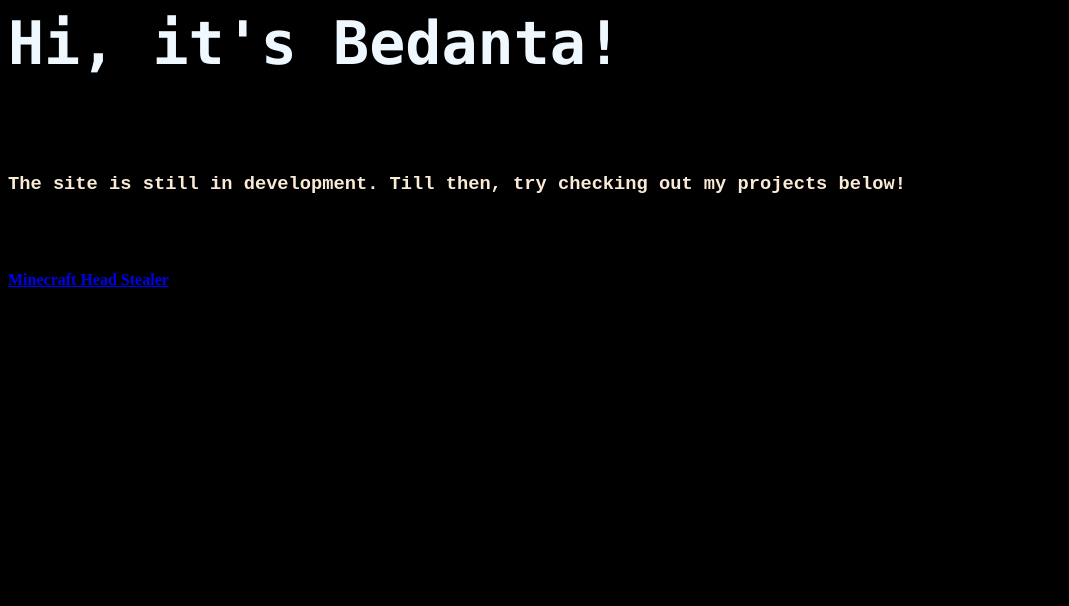
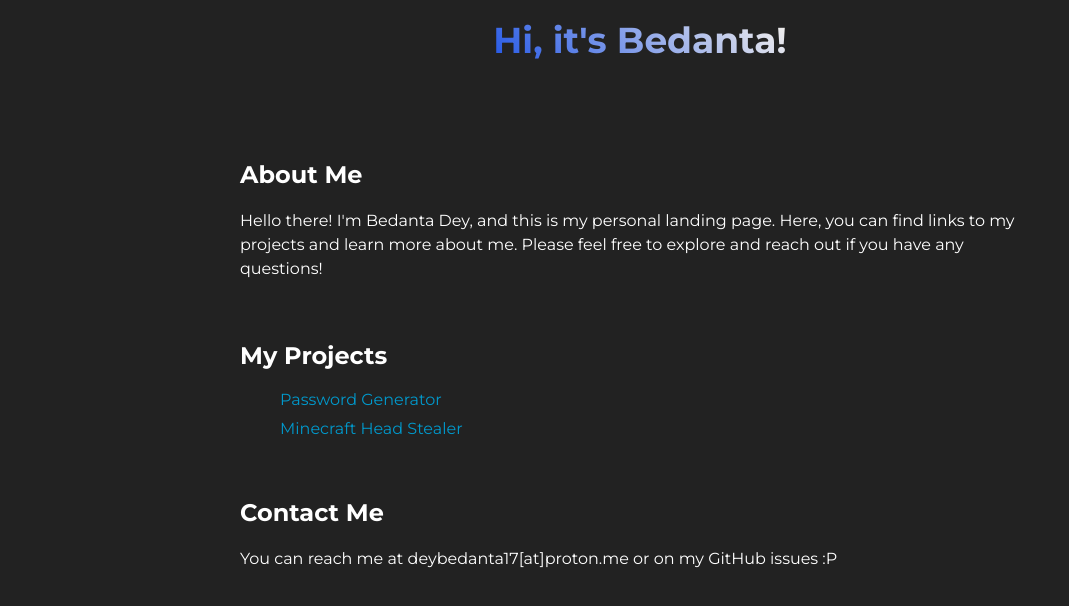
Before and after one commit to BedantaD/bedantad.github.io, a plain HTML site: page index.html in a window 1280 px wide. Shown: the whole page, without its empty margins (0-1069 px from the left). Drawn offline with Linux system fonts and the light colour scheme.

Commit message:
added a lot of new stuff

```diff
--- a/index.html
+++ b/index.html
@@ -1,12 +1,37 @@
+<!DOCTYPE html>
 <html>
-  <head>
-    <title> Cold... </title>
-  </head>
-  <body bgcolor="#000000">
-    <h1 style="color:aliceblue; font-family: 'Consolas'; font-size:60px">Hi, it's Bedanta!</h1>
-    <br><br>
-    <h3 style="color:antiquewhite; font-family: 'Courier New';">The site is still in development. Till then, try checking out my projects below!</h3>
-    <br><br>
-    <h4><a href="/mcheads/index.html" target="_blank">Minecraft Head Stealer</a></h4>
-  </body>
+<head>
+  <title>Bedanta Dey's Portfolio</title>
+  <link rel="icon" type="image/x-icon" href="https://upload.wikimedia.org/wikipedia/commons/thumb/a/a2/Katakana_letter_Tu.svg/1200px-Katakana_letter_Tu.svg.png">
+  <meta name="viewport" content="width=device-width, initial-scale=1">
+  <link href="https://fonts.googleapis.com/css2?family=Montserrat:wght@400;700&display=swap" rel="stylesheet">
+  <link rel="stylesheet" href="style.css">
+</head>
+<body>
+  <header>
+    <h1>Hi, it's Bedanta!</h1>
+  </header>
+  <div class="container">
+    <div class="section">
+      <h2>About Me</h2>
+      <p>Hello there! I'm Bedanta Dey, and this is my personal landing page. Here, you can find links to my projects and learn more about me. Please feel free to explore and reach out if you have any questions!</p>
+    </div>
+    <div class="section">
+      <h2>My Projects</h2>
+      <ul class="projects">
+        <li><a href="https://github.com/BedantaD/password-generator" target="_blank">Password Generator</a></li>
+        <li><a href="https://bedantad.github.io/mcheads" target="_blank">Minecraft Head Stealer</a></li>
+        <!-- <li><a href="[link to project 3]">Project 3</a></li> -->
+      </ul>
+    </div>
+    <div class="section">
+      <h2>Contact Me</h2>
+      <div class="contact">
+        <p>You can reach me at deybedanta17[at]proton.me or on my GitHub issues :P</p>
+        <!-- <p>Follow me on:</p>
+        <p><a href="[link to social media 1]">Social Media 1</a> | <a href="[link to social media 2]">Social Media 2</a></p> -->
+      </div>
+    </div>
+  </div>
+</body>
 </html>
--- /dev/null
+++ b/style.css
@@ -0,0 +1,85 @@
+body {
+    font-family: 'Montserrat', sans-serif;
+    margin: 0;
+    padding: 0;
+    box-sizing: border-box;
+    background-color: #222;
+    color: #fff;
+  }
+
+  header {
+
+    color: #fff;
+    display: flex;
+    justify-content: center;
+    align-items: center;
+    height: 80px;
+
+  }
+
+  h1 {
+    font-size: 36px;
+    margin: 0;
+    background: linear-gradient(45deg, #2357e6, #f7f3ed);
+    background-clip: text;
+    -webkit-background-clip: text;
+    -webkit-text-fill-color: transparent;
+  }
+
+  .container {
+    max-width: 800px;
+    margin: 0 auto;
+    padding: 20px;
+  }
+
+  .section {
+    margin-top: 60px;
+  }
+
+  .section h2 {
+    font-size: 24px;
+    margin-bottom: 20px;
+    color: #fff;
+  }
+
+  .section p {
+    font-size: 16px;
+    line-height: 1.5;
+  }
+
+  .projects li {
+    list-style: none;
+    margin-bottom: 10px;
+  }
+
+  .projects a {
+    color: #0099cc;
+    text-decoration: none;
+  }
+
+  .projects a:hover {
+    color: rgb(228, 175, 241);
+  }
+
+  .projects a:active {
+    color: rgb(206, 151, 238);
+  }
+
+  .contact p {
+    font-size: 16px;
+    line-height: 1.5;
+    margin-bottom: 10px;
+  }
+
+  .contact a {
+    color: #0099cc;
+    text-decoration: none;
+  }
+
+  .contact a:hover {
+    color: rgb(195, 0, 255);
+  }
+
+  .contact a:active {
+    color: rgb(174, 77, 230);
+  }
```
Also changed, not shown: mcheads/index.html (+2 -1 lines).
